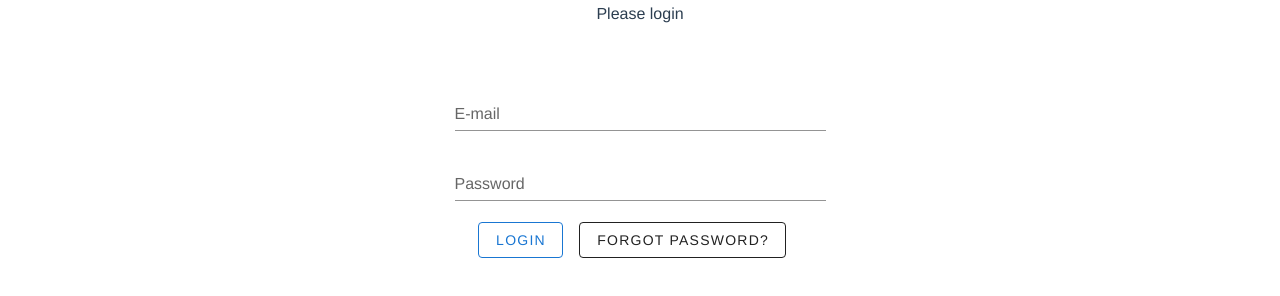
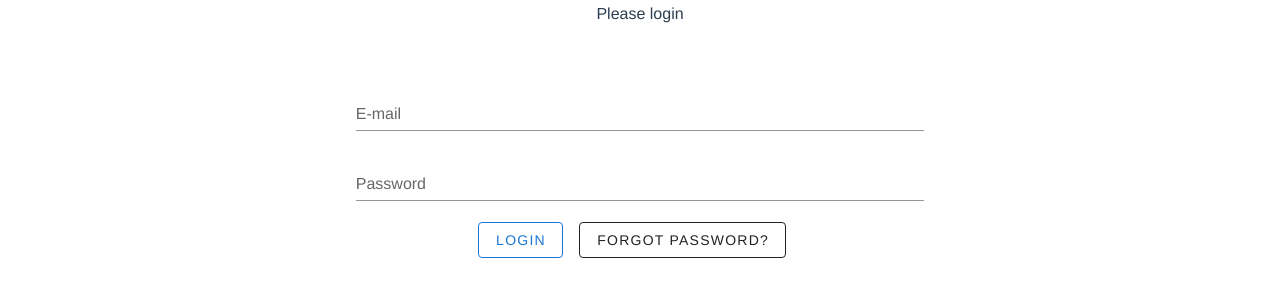
Before and after one commit to guylil/cymulate-fe, a Vue app: page / in a window 1280 px wide. Shown: the part 158-454 px from the top of the page. Built offline with nearby package versions, Linux system fonts and the light colour scheme.

Commit message:
auth working

```diff
--- a/src/components/Login.vue
+++ b/src/components/Login.vue
@@ -15,12 +15,13 @@
 
 
     <v-row class="justify-center">
-        <v-col cols="4">
+        <v-col cols="6">
 
           <v-form
               ref="form"
               v-model="loginData.valid"
               lazy-validation
+              @submit="login"
           >
 
             <v-text-field
@@ -31,9 +32,10 @@
             ></v-text-field>
 
             <v-text-field
-                v-model="loginData.name"
+                v-model="loginData.password"
                 :rules="[v => !!v || 'Password is required']"
                 label="Password"
+                type="password"
                 required
             ></v-text-field>
 
@@ -47,6 +49,7 @@
               </v-btn>
 
               <v-btn
+
                   color="secondery"
                   outlined
                   class="mr-4"
@@ -67,19 +70,35 @@
 
     data: () => ({
       loginData:{
-        name:'',
+        password:'',
         email:'',
         valid: false
       },
     }),
     methods: {
       login(){
-        this.loginData.valid = (this.loginData.name.length > 0 && this.loginData.email.length >0)
-        if (this.loginData.valid){
+        this.loginData.valid = (this.loginData.password.length > 0 && this.loginData.email.length >0)
+        const init = {
+          method: 'POST',
+          headers: {Accept: 'application/json, text/plain, */*', 'Content-Type': 'application/json'},
+          body: JSON.stringify({email: this.loginData.email, password:this.loginData.password}),
+          mode: 'cors',
+          cache: 'default'
+        };
+        fetch('http://localhost:3000/authenticate', init)
+            .then(res => {
+              if (res.status ===200){
+                const data = res.json()
+                data.then(response => {
+                  if (response==='valid user'){
                     this.$router.push('/panel')
-        } else {
-          console.log('form is not valid')
                   }
+                }).catch(err => console.log('not valid: ',err))
+              }
+        }).catch(err => {
+          console.log(err)
+          this.loginData.password = ''
+        })
 
       },
       reset() {
```
Lines whose indentation alone changed are shown as unchanged.
